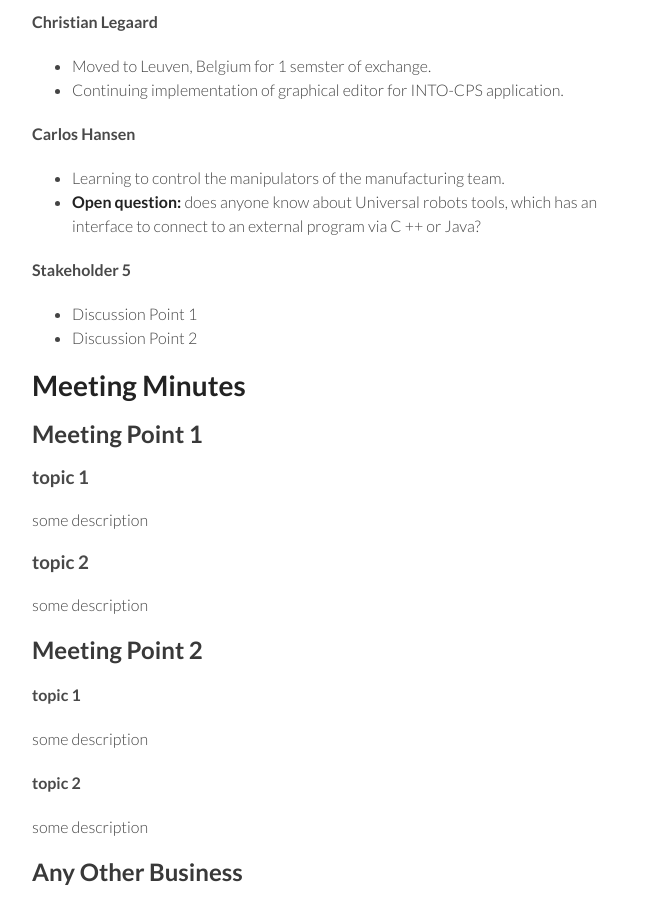
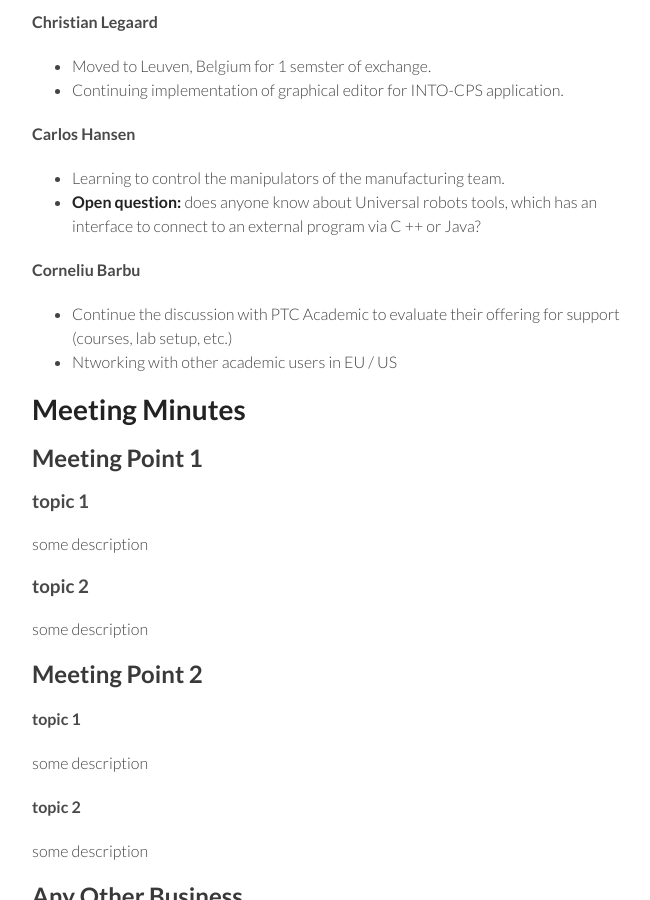
Before and after one commit to digitaltwincentre/digitaltwincentre.github.io, a Jekyll site: the page built from _biweeklies/Biweekly-3.md, in a window 1280 px wide and 900 px high, scrolled down 1662 px. Shown: the whole window, without its empty margins (418-1068 px from the left). Built offline with Jekyll 4.4.1, drawn with Linux system fonts in a browser that asks for light colours; nearby versions of some CDN libraries.

Commit message:
Update Biweekly-3.md

```diff
--- a/_biweeklies/Biweekly-3.md
+++ b/_biweeklies/Biweekly-3.md
@@ -66,10 +66,10 @@ private information must be stored elsewhere.  -->
 * Learning to control the manipulators of the manufacturing team.
 * __Open question:__ does anyone know about Universal robots tools, which has an interface to connect to an external program via C ++ or Java?
 
-#### Stakeholder 5
+#### Corneliu Barbu
 
-* Discussion Point 1
-* Discussion Point 2
+* Continue the discussion with PTC Academic to evaluate their offering for support (courses, lab setup, etc.)
+* Ntworking with other academic users in EU / US
 
 Meeting Minutes
 ===============
```
